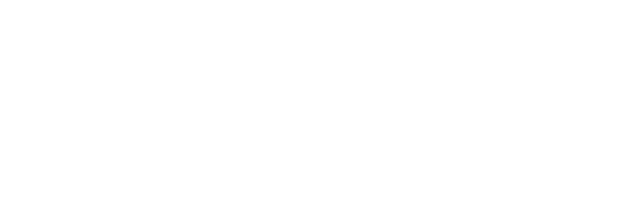
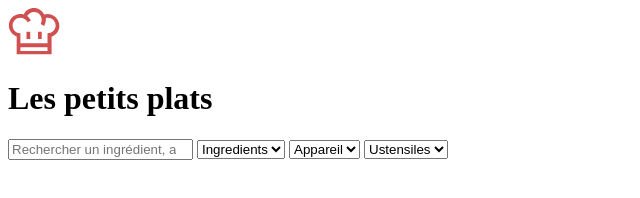
Before and after one commit to Fenzrael/GlennJOLLY_6_25102021, a website: page index.html in a window 1280 px wide. Shown: the whole page, without its empty margins (0-640 px from the left). Drawn offline with nearby package versions, Linux system fonts and the light colour scheme; files that its build step writes are made by us from their sources.

```diff
--- a/index.html
+++ b/index.html
@@ -14,7 +14,20 @@
 </head>
 <body>
     <header>
-
+      <div aria-label="Presentation Enterprise">
+        <img src="./assets/Img/Logo_Site/logo.svg" alt="logo" class="logo">
+        <h1 aria-label="Enterprise Name">Les petits plats</h1>
+    </div>
+    <input type="search" name="input field" placeholder="Rechercher un ingrédient, appareil, ustensiles ou une recette" id="searchArea">
+    <select name="ingredients" id="ingredients">
+        <option value="">Ingredients</option>
+    </select>
+    <select name="appareil" id="appareil">
+        <option value="">Appareil</option>
+    </select>
+    <select name="ustensiles" id="ustensiles">
+        <option value="">Ustensiles</option>
+    </select>
     </header>
 </body>
 </html>
--- a/scripts/script.js
+++ b/scripts/script.js
@@ -0,0 +1,2 @@
+var first_name = "John"
+console.log(first_name)
```
Also changed, not shown: data/package.json (deleted, +0 -21 lines), package.json (added, +27 -0 lines), .eslintrc.json (added), 1 other file.
